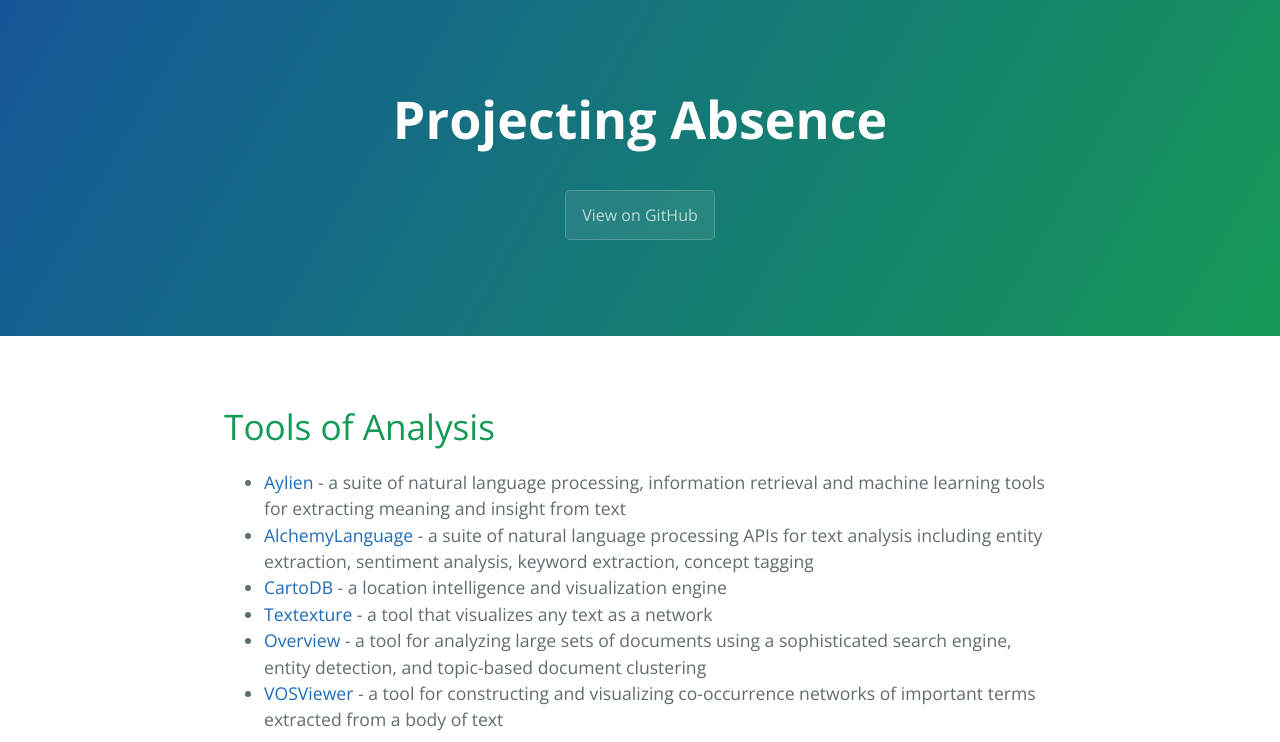
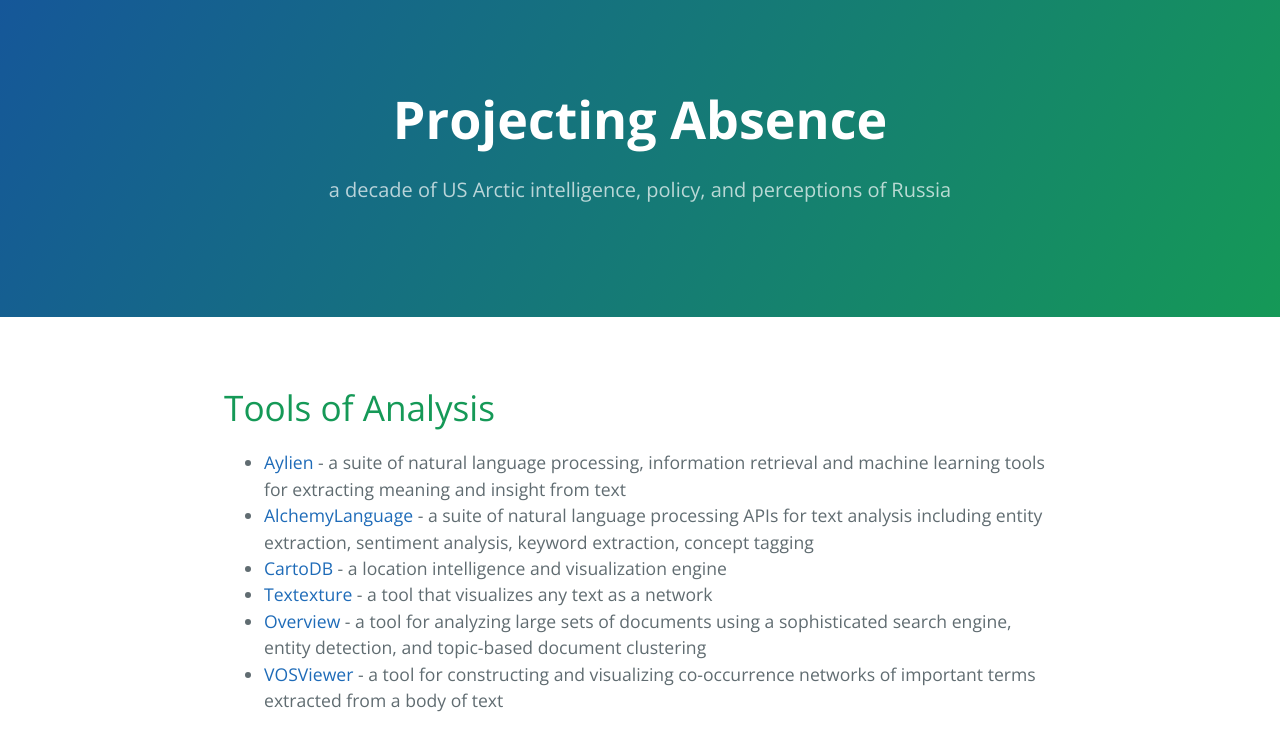
Before and after one commit to vlraymond/Projecting-Absence, a plain HTML site: page index.html in a window 1280 px wide. Shown: the top 742 px of the page. Drawn offline with nearby package versions, Linux system fonts and the light colour scheme.

Commit message:
Update index.html

```diff
--- a/index.html
+++ b/index.html
@@ -12,8 +12,7 @@
   <body>
     <section class="page-header">
       <h1 class="project-name">Projecting Absence</h1>
-      <h2 class="project-tagline"></h2>
-      <a href="https://github.com/vlraymond/Projecting-Absence" class="btn">View on GitHub</a>
+      <h2 class="project-tagline">a decade of US Arctic intelligence, policy, and perceptions of Russia</h2>
     </section>
 
     <section class="main-content">
```
